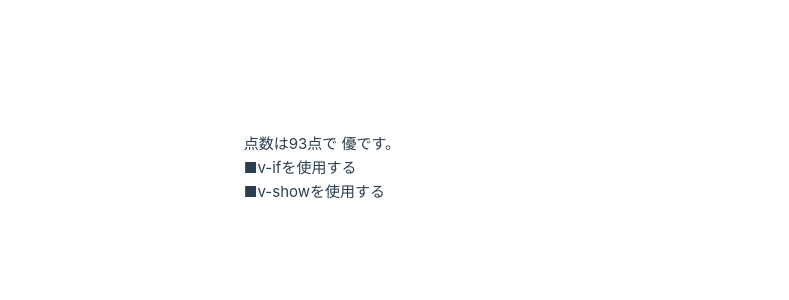
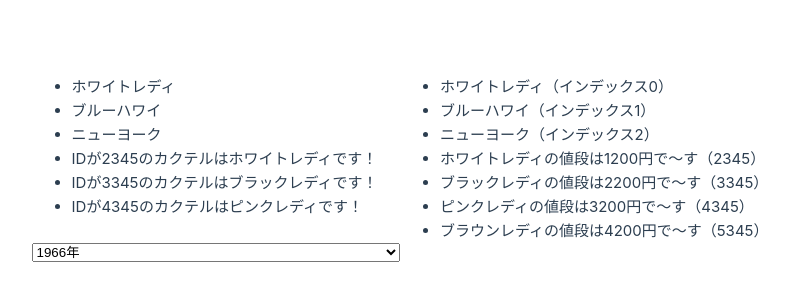
Before and after one commit to tanimoto1996/vue3, a Vue app in the folder front/: page / in a window 1280 px wide. Shown: the part 232-532 px from the top of the page, without its empty margins (240-1029 px from the left). Built offline with nearby package versions, Linux system fonts and the light colour scheme.

Commit message:
v-forディレクティブ

```diff
--- a/front/src/App.vue
+++ b/front/src/App.vue
@@ -1,48 +1,68 @@
 <script setup lang="ts">
 import {reactive, ref, computed} from "vue"
 
-const randomNumber = computed(
-  (): number => {
-    return Math.round(Math.random() * 100);
-  }
-);
+// 単純配列のv-for
+const cocktailListInit: string[] = ["ホワイトレディ", "ブルーハワイ", "ニューヨーク"];
+const cocktailList = ref(cocktailListInit);
 
-const randomBool = computed(
-  (): Boolean => {
-    const randomNum = Math.round(Math.random() * 150);
-    return 100 < randomNum;
-  }
-)
+// MAP関数でのv-for
+const mapListInit = new Map<number, string>();
+mapListInit.set(2345, "ホワイトレディ");
+mapListInit.set(3345, "ブラックレディ");
+mapListInit.set(4345, "ピンクレディ");
+const mapList = ref(mapListInit);
+
+// typecriptのinterfaceを使用した型宣言
+const faceList: face[] = [
+  { id: 2345, name: "ホワイトレディ", price: 1200 },
+  { id: 3345, name: "ブラックレディ", price: 2200 },
+  { id: 4345, name: "ピンクレディ", price: 3200 },
+  { id: 5345, name: "ブラウンレディ", price: 4200 },
+];
+
+interface face {
+  id: number;
+  name: string;
+  price: number;
+}
+
 
 </script>
 
 <template>
-  <p>
-    点数は{{ randomNumber }}点で
-    <span v-if="randomNumber >= 80">優です。</span>
-    <span v-else-if="randomNumber >= 70">良です。</span>
-    <span v-else-if="randomNumber >= 60">可です。</span>
-    <span v-else>不可です。</span>
-  </p>
-  <br>
+  <!-- 単純配列のv-for -->
+  <ul>
+    <li v-for="cocktailName in cocktailList" v-bind:key="cocktailName">
+      {{ cocktailName }}
+    </li>
+  </ul>
 
-  <!--v-if-->
-  <section>
-    ■v-ifを使用する
-    <p v-if="randomBool">
-      条件に合致したので表示
-    </p>
-  </section>
-  <br>
+  <ul>
+    <li v-for="(cocktailName, index) in cocktailList" v-bind:key="cocktailName">
+      {{ cocktailName }}（インデックス{{ index }}）
+    </li>
+  </ul>
 
-  <!-- <p style="display: none;"> 条件に合致したので表示 </p> -->
-  <!-- 非表示はにするだけは処理が軽い -->
-  <section>
-    ■v-showを使用する
-    <p v-show="randomBool">
-      条件に合致したので表示
-    </p>
-  </section>
+  <!-- MAP関数でのv-for -->
+  <ul>
+    <li v-for="[id, name] in mapList" v-bind:key="id">
+      IDが{{ id }}のカクテルは{{ name }}です！
+    </li>
+  </ul>
+
+  <!-- typecriptのinterfaceを使用した型宣言 -->
+  <ul>
+    <li v-for="item in faceList" v-bind:key="item.id">
+      {{ item.name }}の値段は{{ item.price }}円で～す（{{ item.id }}）
+    </li>
+  </ul>
+
+  <!-- セレクトボックスで年数を表示する -->
+  <select>
+    <option v-for="year in 60" v-bind:key="year" v-bind:value="year + 1965">
+      {{ year + 1965 }}年
+    </option>
+  </select>
 </template>
 
 <style scoped>
```
